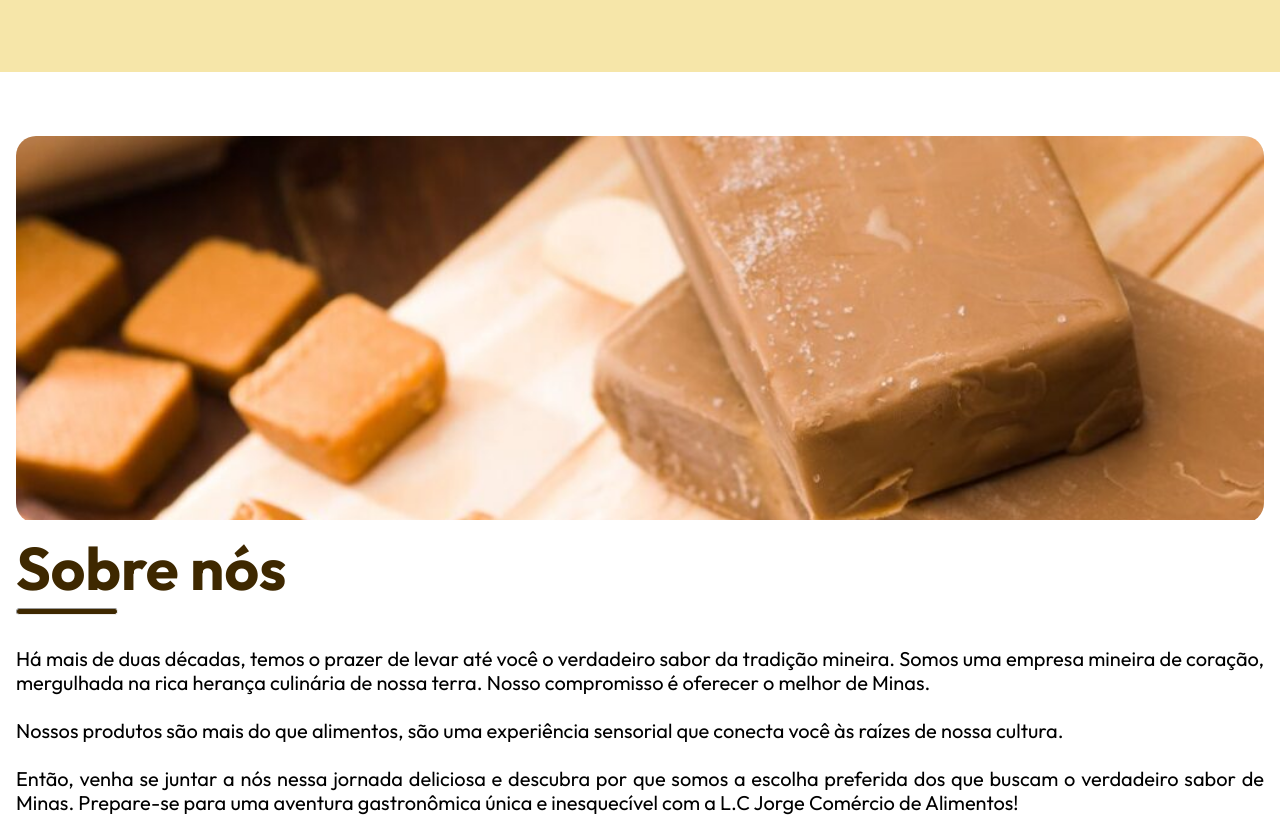
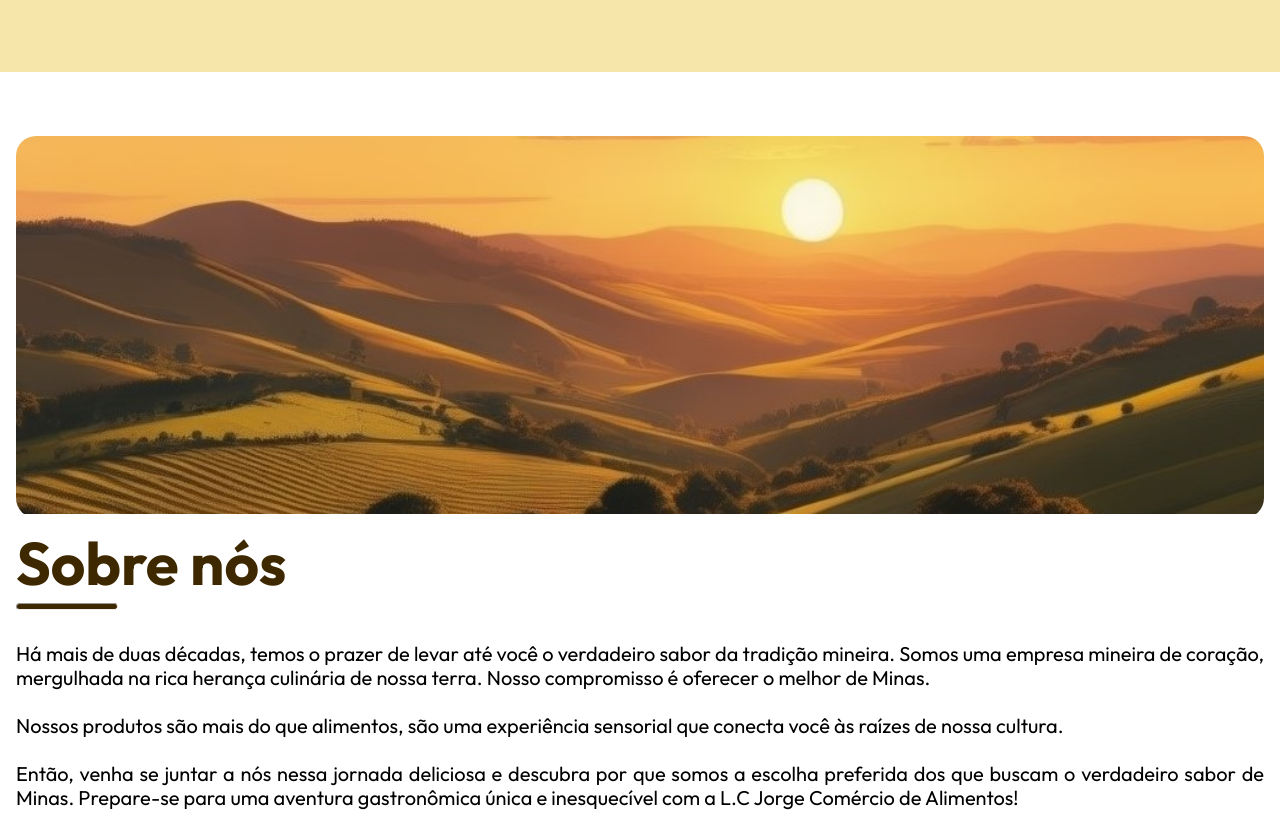
Before and after one commit to GabrielSampaioC/Venda-do-Mineiro, a React (Vite) app: page / in a window 1280 px wide. Shown: the part 600-1417 px from the top of the page. Built offline with nearby package versions, Linux system fonts and the light colour scheme.

Commit message:
update: atualizando banner principal

```diff
--- a/src/componentes/Entrega/index.jsx
+++ b/src/componentes/Entrega/index.jsx
@@ -130,7 +130,7 @@ export default function Entrega() {
                         <ImagemEstilizadaMobile src="./imagens/galeria/carroEntrega2.png" />
                         <TextoInformativo><InfoPrioritaria>Locais de entrega:</InfoPrioritaria> <TextoGrifado>São Paulo, Cajamar, Santana de Parnaíba, Pirapora do bom Jesus e Carapicuíba.</TextoGrifado></TextoInformativo>
                         <InfoEstilizada>
-                            <TextoInformativo><InfoPrioritaria>Segunda a Sexta:</InfoPrioritaria> 08h às 18h.<InfoPrioritaria>Sábados:</InfoPrioritaria> 10h às 16h.</TextoInformativo>
+                            <TextoInformativo><InfoPrioritaria>Segunda a Sexta:</InfoPrioritaria> 08h às 18h.<InfoPrioritaria>Sábados:</InfoPrioritaria> 10h às 18h.</TextoInformativo>
                         </InfoEstilizada>
 
                     </InfoEntregaEstilizada>
--- a/src/componentes/MenuHamburguer/index.jsx
+++ b/src/componentes/MenuHamburguer/index.jsx
@@ -91,19 +91,19 @@ const ListaItem = styled.li`
 `;
 
 export default function MenuHamburguer({ menuIsVisible, setMenuIsVisible }) {
-    const menuRef = useRef(null); // Referência para o menu
+    const menuRef = useRef(null);
 
     useEffect(() => {
         document.body.style.overflowY = menuIsVisible ? 'hidden' : 'auto';
 
-        // Função para fechar o menu quando o usuário clicar fora dele
+
         function handleClickOutside(event) {
             if (menuRef.current && !menuRef.current.contains(event.target)) {
                 setMenuIsVisible(false);
             }
         }
 
-        // Adicionando o event listener quando o menu é visível
+
         if (menuIsVisible) {
             document.addEventListener('mousedown', handleClickOutside);
         } else {
@@ -126,7 +126,7 @@ export default function MenuHamburguer({ menuIsVisible, setMenuIsVisible }) {
     return (
         <>
             {menuIsVisible && <BlurOverlay onClick={handleBlurOverlayClick} />}
-            <Container isVisible={menuIsVisible} ref={menuRef}> {/* Adicionando a referência para o menu */}
+            <Container isVisible={menuIsVisible} ref={menuRef}>
                 <IoCloseCircleOutline size={45} onClick={() => setMenuIsVisible(!menuIsVisible)} />
                 <ListaEstilizada isVisible={menuIsVisible}>
                     <ListaItem>
--- a/src/componentes/Sobre/index.jsx
+++ b/src/componentes/Sobre/index.jsx
@@ -47,7 +47,7 @@ export default function Sobre() {
         <>
             <ContainerEstilizado id="Sobre">
                 <ContainerBannerPrincipal>
-                    <ImagemBanner src="../imagens/galeria/bannerDoceBarra.jpeg" />
+                    <ImagemBanner src="../imagens/galeria/sobreBanner.jpg" />
                 </ContainerBannerPrincipal>
 
             <Titulos>Sobre nós</Titulos>
```
Also changed, not shown: public/imagens/galeria/sobreBanner.jpg (added).
